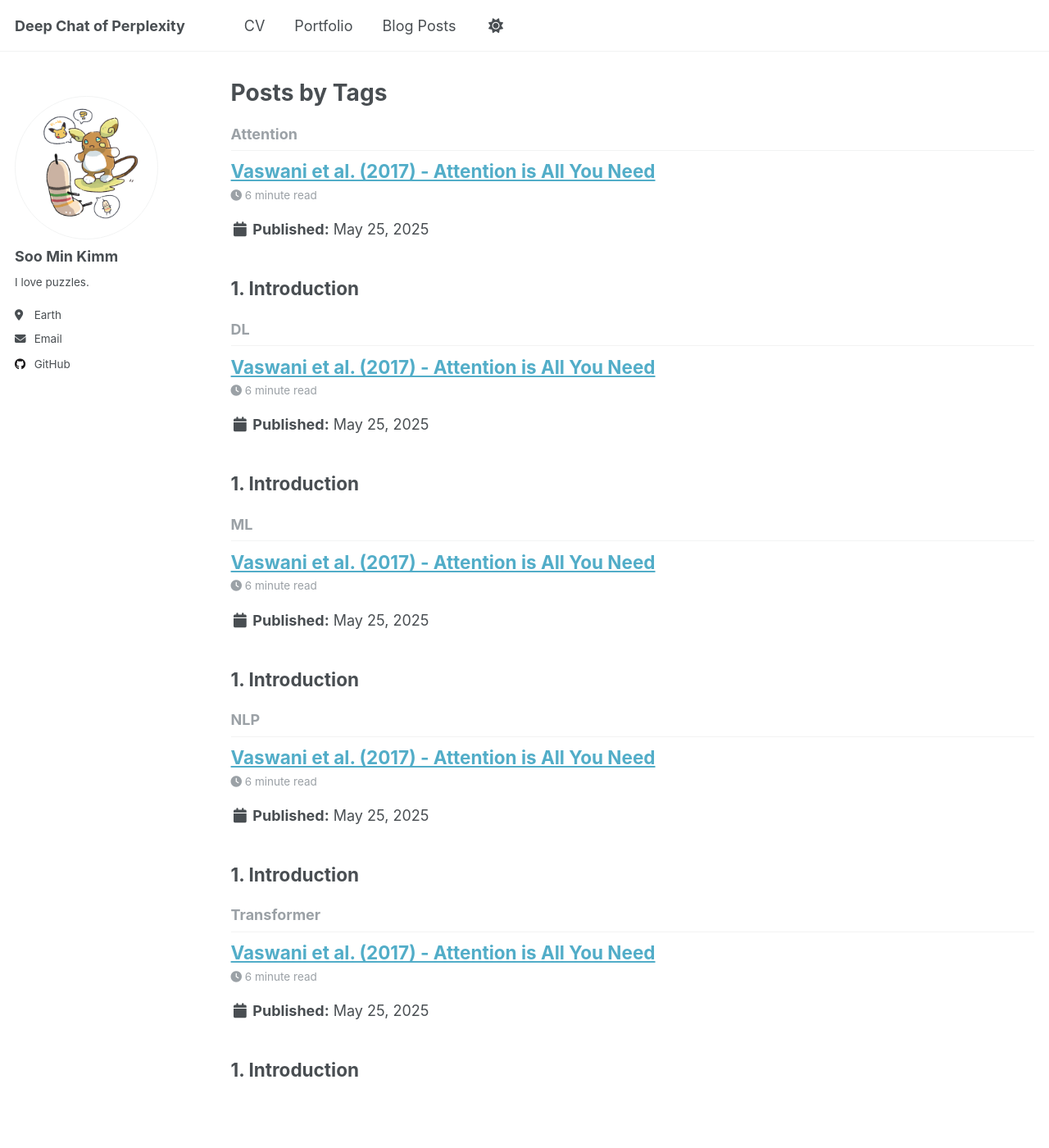
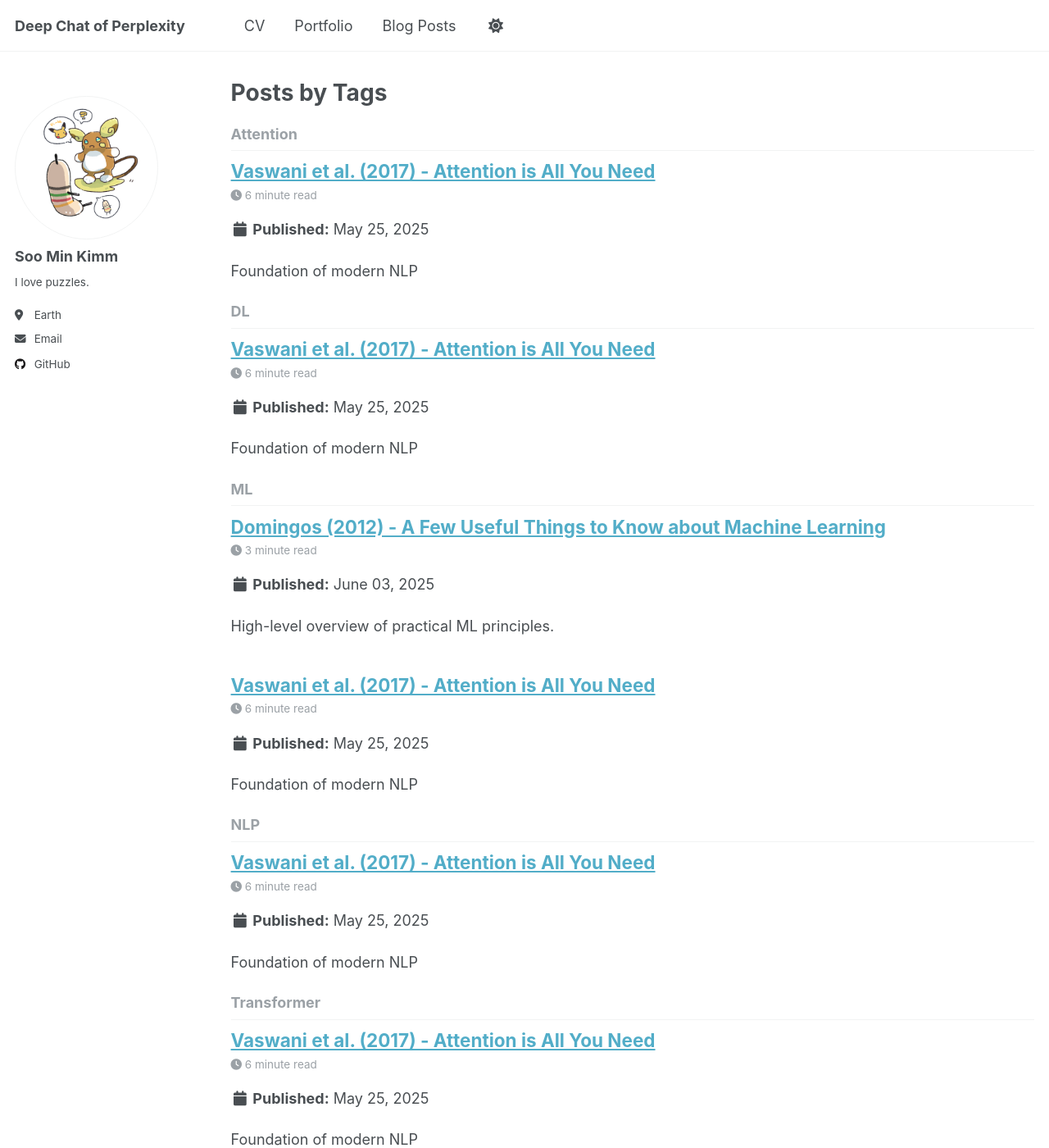
Before and after one commit to somnio-kimm/somnio-kimm.github.io, a Jekyll site: the page built from _pages/tag-archive.html, in a window 1280 px wide and 1400 px high. Shown: the whole window at 82% size. Built offline with Jekyll 4.4.1, drawn with Linux system fonts in a browser that asks for light colours; some of the changed lines change nothing that is shown.

Commit message:
update post

```diff
--- a/_posts/2025-05-25-blog-post-1.md
+++ b/_posts/2025-05-25-blog-post-1.md
@@ -2,6 +2,7 @@
 title: 'Vaswani et al. (2017) - Attention is All You Need'
 date: 2025-05-25
 permalink: /posts/2025/05/blog-post-1/
+excerpt: "Foundation of modern NLP"
 tags:
   - ML
   - DL
@@ -62,7 +63,7 @@ Each sublayer is wrapped with a residual connection and layer normalisation.
 ### 3.2. Attention
 
 <p align="center">
-  <img src="/images/post/post-1-2.png" alt="transformer" width="100%">
+  <img src="/images/post/post-1-2.png" alt="attention" width="100%">
 </p>
 
 The core idea of attetion is simple but powerful: not all input words matter equally when generating an output. Attention allows each token to focus on the relevant tokens.
--- /dev/null
+++ b/_posts/2025-06-03-blog-post-2.md
@@ -0,0 +1,102 @@
+---
+title: 'Domingos (2012) - A Few Useful Things to Know about Machine Learning'
+date: 2025-06-03
+permalink: /posts/2025/05/blog-post-2/
+excerpt: "High-level overview of practical ML principles."
+tags:
+  - ML
+---
+
+## 1. Introduction
+
+Machine learning ahs become pervasive across domains like web search, spam filtering, recommender systems, etc. While textbooks cover algorithms, real-world success often hinges on folk knowledge — practical insights that are rarely formalised.
+
+The author presents key lessons that form the informal but vital backbone of effective machine learning practice.
+
+## 2. Learning = Representation + Evaluation + Optimisation
+
+- Representation: Defines the hypothesis space.
+- Evaluation: Measures how well a hypothesis performs.
+- Optimization: Navigates the space to find the best hypothesis.
+
+<p align="center">
+  <img src="/images/post/post-2-1.png" alt="core_of_ml" width="100%">
+</p>
+
+## 3. It’s Generalisation that Counts
+
+Overfitting happens when a model memorizes the training set but fails on unseen data. Real success in ML is about generalizing — performing well on new, unseen inputs.
+- Use train/test splits or cross-validation to assess generalization.
+- Avoid contaminating training with test data.
+
+## 4. Data Alone is Not Enough
+
+Even with large datasets, generalisation requires inductive bias — assumptions that guide learning beyond the observed data.
+- No free lunch theorem: Over all possible tasks, no learner beats random guessing.
+- The hypothesis space must reflect domain knowledge.
+
+Seeds do not grow without soil. Data is the seed, but domain knowledge is the soil.
+
+## 5. Overfitting has Many Faces
+
+<p align="center">
+  <img src="/images/post/post-2-2.png" alt="bias_var" width="100%">
+</p>
+
+Overfitting is not just noise fitting. It also arises from models being too flexible.
+- Bias-Variance Tradeoff:
+  - High bias: Learns too simple a model.
+  - High variance: Learns noise as signal.
+
+- Methods to mitigate:
+  - Cross-validation
+  - Regularisation terms
+  - Statistical tests
+
+## 6. Intuition Fails in High Dimensions
+
+- Problem: As feature dimension increases
+  - Data becomes sparse and uniform.
+  - Similarity metrics fail.
+
+- Solution:
+  - Feature selection/engineering
+  - Dimensionality reduction
+
+## Theoretical Guarantees are Not What They Seem
+
+PAC-style bounds are impractical as
+- Bounds scale poorly with dimension.
+- Often overestimate required data.
+- Union bounds are pessimistic.
+
+It is like saying "you are guaranteed not to drown if you wear 10 life jackets" — overkill, and often unnecessary.
+
+## Feature Engineering is Key
+
+Better features are more important than better algorithms. Features embody domain knowledge and they reduce the complexity of learning. Most project time is on data processing and feature selection.
+
+## More Data Beats a Clever Algorithm
+Given enough data, simple algorithms often outperform complex ones. For practical implications, invest in data collection pipeliknes, and embrace the scaling power of simplicity.
+
+It is like fertiliser (data) growing crops better than tractor (algorithm) tinkering.
+
+## Learn Many Models, Not Just One
+Model ensembles (bagging, boosting, stacking) outperform single models because
+- Reduce variance.
+- Stabilise predictions.
+- Combine diverse inductive biases.
+
+## Simplicity Does Not Imply Accuracy
+There are a few counterexamples where shorter code does not guarantee better generalisation.
+
+## Representable Does Not Imply Learnable
+Just because a function can be represented or approximated by a model class does not mean a learning algorithm can discover it.
+
+A library (representation) may contain every book (function), but if you don’t know the catalog system (optimization), or if your flashlight (data) is too dim, you’ll never find the right book.
+
+## Correlation Does Not Imply Causation
+ML usually relies on observational data, not experiments. Correlation may mislead action-oriented decisions.
+Solution is to run A/B tests when possible and be cautious about using ML for decision policies.
+
+Buying diapers does not cause beer sales — but they co-occur.
```
Also changed, not shown: images/post/post-2-1.png (added), images/post/post-2-2.png (added).
